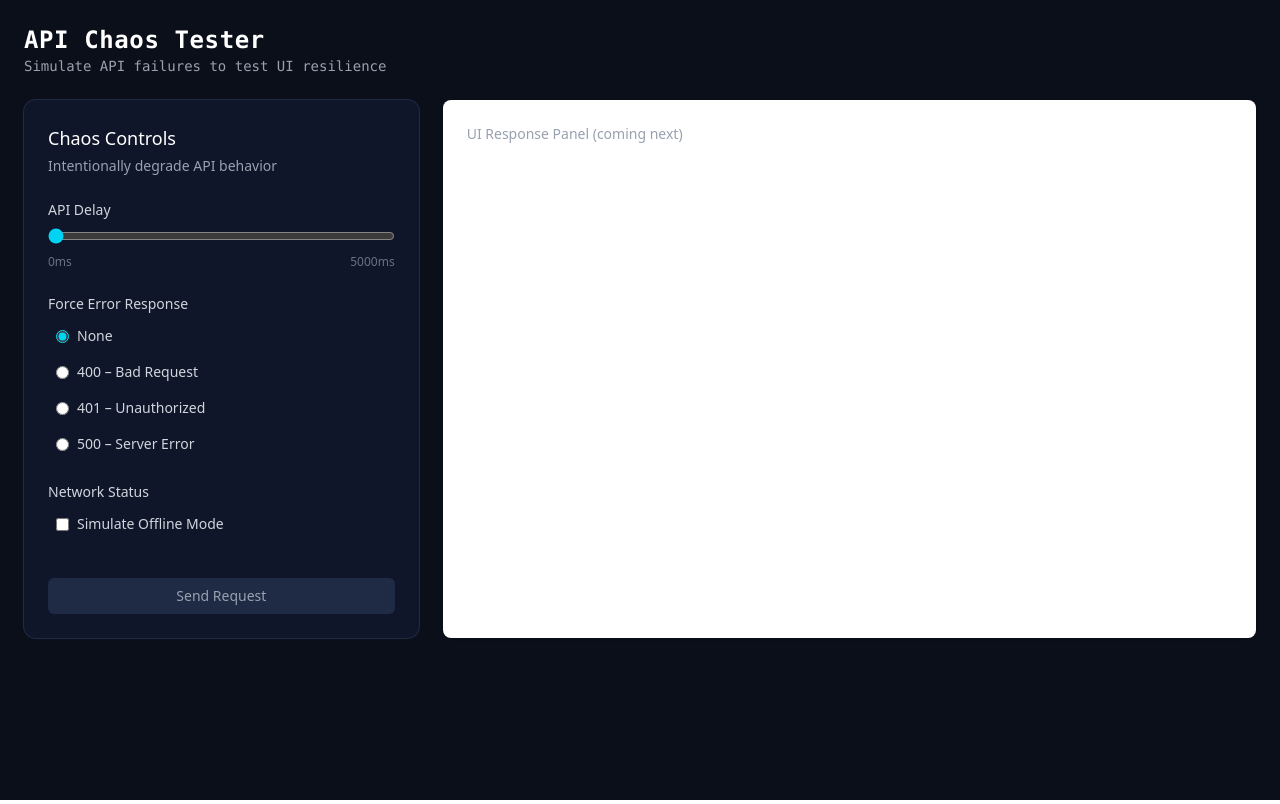
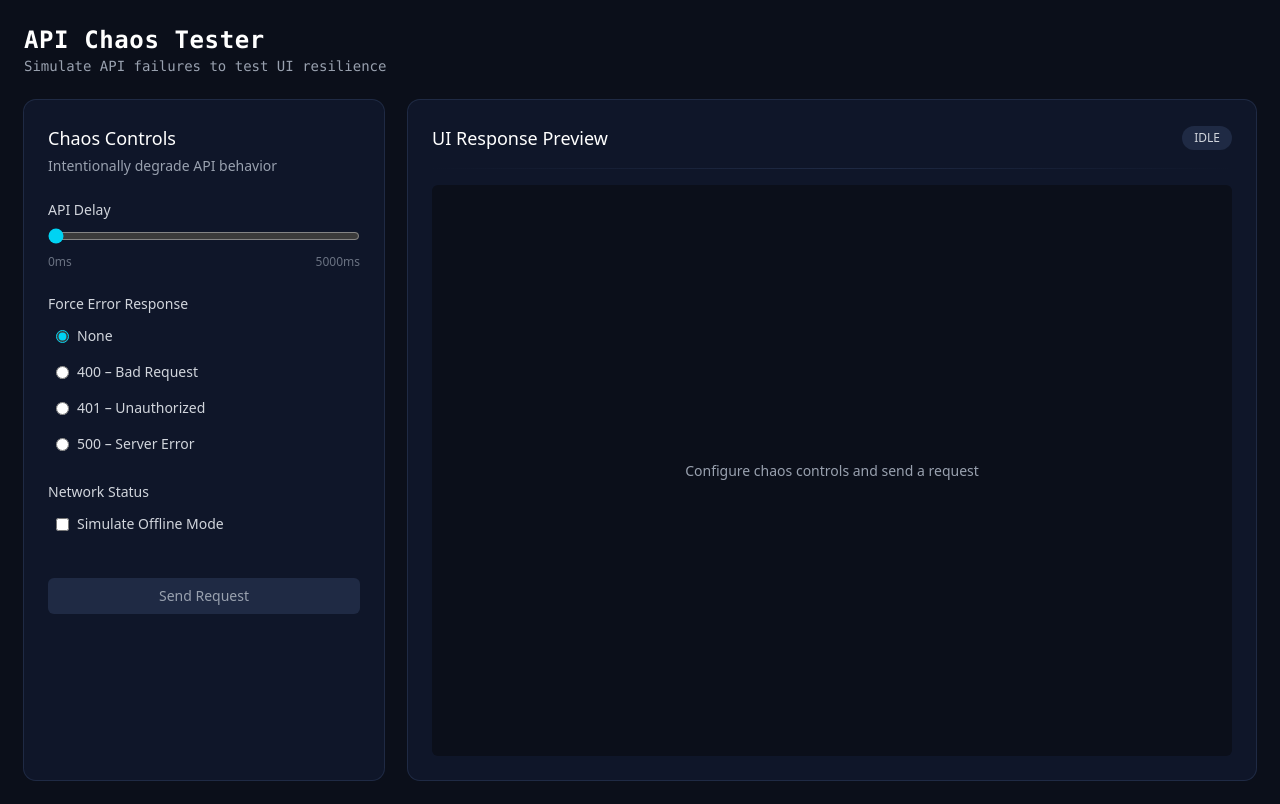
Before and after one commit to AdillSyed/api-chaos-tester, a React (Vite) app: page / in a window 1280 px wide. Built offline with nearby package versions, Linux system fonts and the light colour scheme.

Commit message:
feat: add response panel UI with state-based layouts

```diff
--- a/src/App.jsx
+++ b/src/App.jsx
@@ -1,4 +1,5 @@
 import ChaosControls from "./components/chaos/ChaosControls";
+import ResponsePanel from "./components/response/ResponsePanel";
 
 function App() {
   return (
@@ -11,13 +12,9 @@ function App() {
           Simulate API failures to test UI resilience
         </p>
       </header>
-      <div className="grid grid-cols-1 md:grid-cols-3 gap-6">
+      <div className="grid h-[calc(100vh-120px)] grid-cols-1 gap-6 md:grid-cols-[360px_1fr]">
         <ChaosControls />
-        <div className="md:col-span-2 rounded-lg bg-white p-6 shadow-sm">
-          <p className="text-gray-400 text-sm">
-            UI Response Panel (coming next)
-          </p>
-        </div>
+        <ResponsePanel />
       </div>
     </div>
   );
--- /dev/null
+++ b/src/components/response/ErrorState.jsx
@@ -0,0 +1,25 @@
+export default function ErrorState() {
+  return (
+    <div className="flex h-full flex-col items-center justify-center text-center">
+      <p className="text-sm text-red-400">
+        500 — Server Error
+      </p>
+      <p className="mt-1 text-xs text-gray-400">
+        Something went wrong while fetching data.
+      </p>
+
+      <button
+        className="
+          mt-4 rounded-md
+          border border-red-500/30
+          px-4 py-1.5 text-sm
+          text-red-400
+          hover:bg-red-500/10
+          transition
+        "
+      >
+        Retry
+      </button>
+    </div>
+  );
+}
--- /dev/null
+++ b/src/components/response/IdleState.jsx
@@ -0,0 +1,9 @@
+export default function IdleState() {
+  return (
+    <div className="flex h-full flex-col items-center justify-center text-center">
+      <p className="text-sm text-gray-400">
+        Configure chaos controls and send a request
+      </p>
+    </div>
+  );
+}
--- /dev/null
+++ b/src/components/response/LoadingState.jsx
@@ -0,0 +1,19 @@
+export default function LoadingState() {
+  return (
+    <div className="space-y-3">
+      {[1, 2, 3, 4].map((i) => (
+        <div
+          key={i}
+          className="
+            h-4 w-full rounded
+            bg-gradient-to-r
+            from-[#1f2a44]
+            via-[#2a3a66]
+            to-[#1f2a44]
+            animate-pulse
+          "
+        />
+      ))}
+    </div>
+  );
+}
--- /dev/null
+++ b/src/components/response/ResponsePanel.jsx
@@ -0,0 +1,28 @@
+import IdleState from "./IdleState";
+import LoadingState from "./LoadingState";
+import SuccessState from "./SuccessState";
+import ErrorState from "./ErrorState";
+
+export default function ResponsePanel() {
+  const status = "idle"; // idle | loading | success | error
+
+  return (
+    <section className="flex h-full flex-col rounded-xl bg-[#0f1629] p-6 shadow-[0_0_0_1px_#1f2a44]">
+      <header className="mb-4 flex items-center justify-between">
+        <h2 className="text-lg font-medium text-white">
+          UI Response Preview
+        </h2>
+        <span className="rounded-full bg-[#1f2a44] px-3 py-1 text-xs text-gray-300">
+          {status.toUpperCase()}
+        </span>
+      </header>
+      <div className="mb-4 h-px w-full bg-gradient-to-r from-transparent via-[#1f2a44] to-transparent" />
+      <div className="flex-1 rounded-md bg-[#0b0f1a] p-4">
+        {status === "idle" && <IdleState />}
+        {status === "loading" && <LoadingState />}
+        {status === "success" && <SuccessState />}
+        {status === "error" && <ErrorState />}
+      </div>
+    </section>
+  );
+}
--- /dev/null
+++ b/src/components/response/SuccessState.jsx
@@ -0,0 +1,33 @@
+const MOCK_DATA = [
+  { id: 1, name: "Alpha", status: "active" },
+  { id: 2, name: "Beta", status: "pending" },
+  { id: 3, name: "Gamma", status: "active" },
+];
+
+export default function SuccessState() {
+  return (
+    <ul className="space-y-2">
+      {MOCK_DATA.map((item) => (
+        <li
+          key={item.id}
+          className="
+            flex justify-between rounded-md
+            bg-[#0f1629] px-3 py-2
+            text-sm text-gray-300
+          "
+        >
+          <span>{item.name}</span>
+          <span
+            className={
+              item.status === "active"
+                ? "text-cyan-400"
+                : "text-yellow-400"
+            }
+          >
+            {item.status}
+          </span>
+        </li>
+      ))}
+    </ul>
+  );
+}
```
